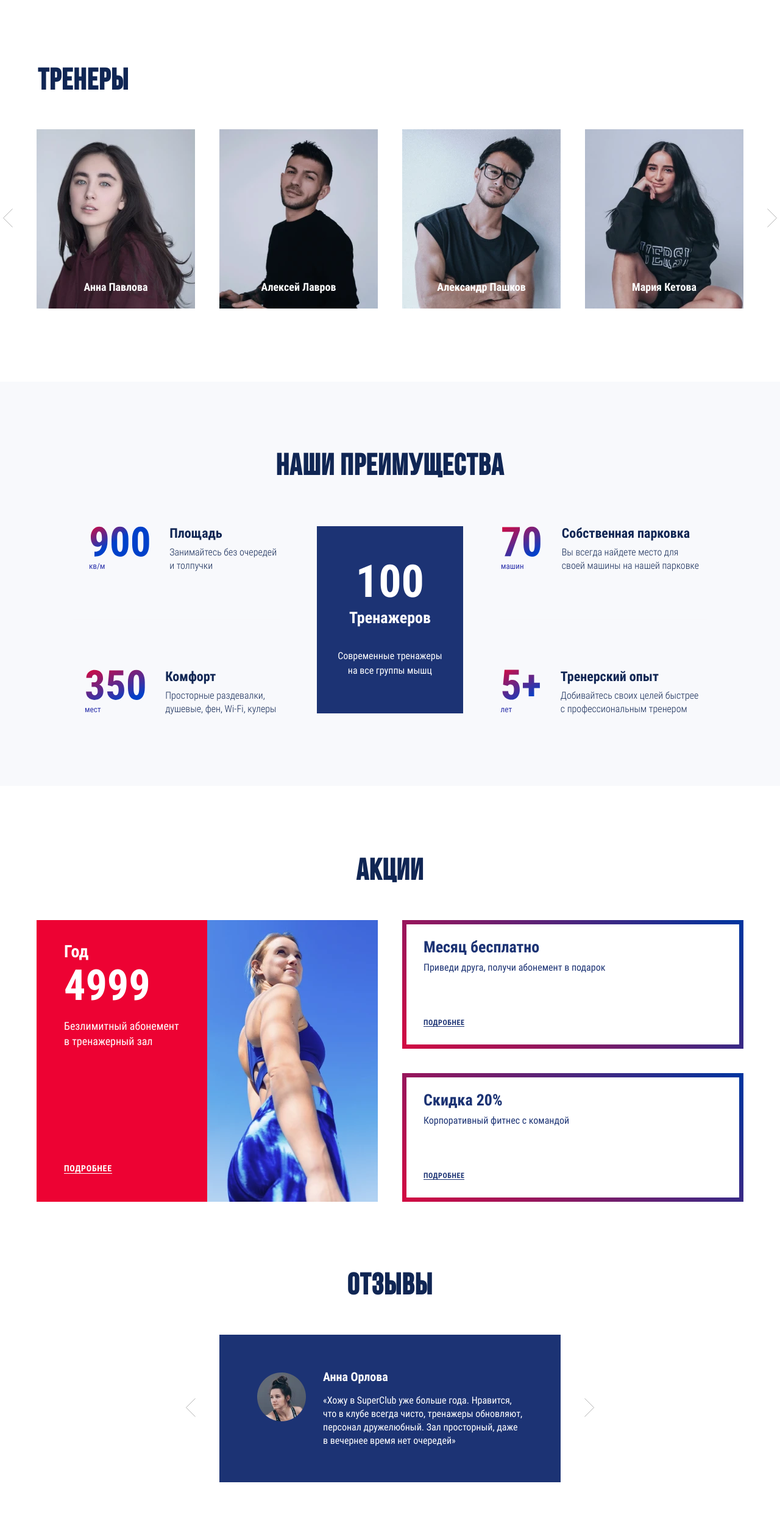
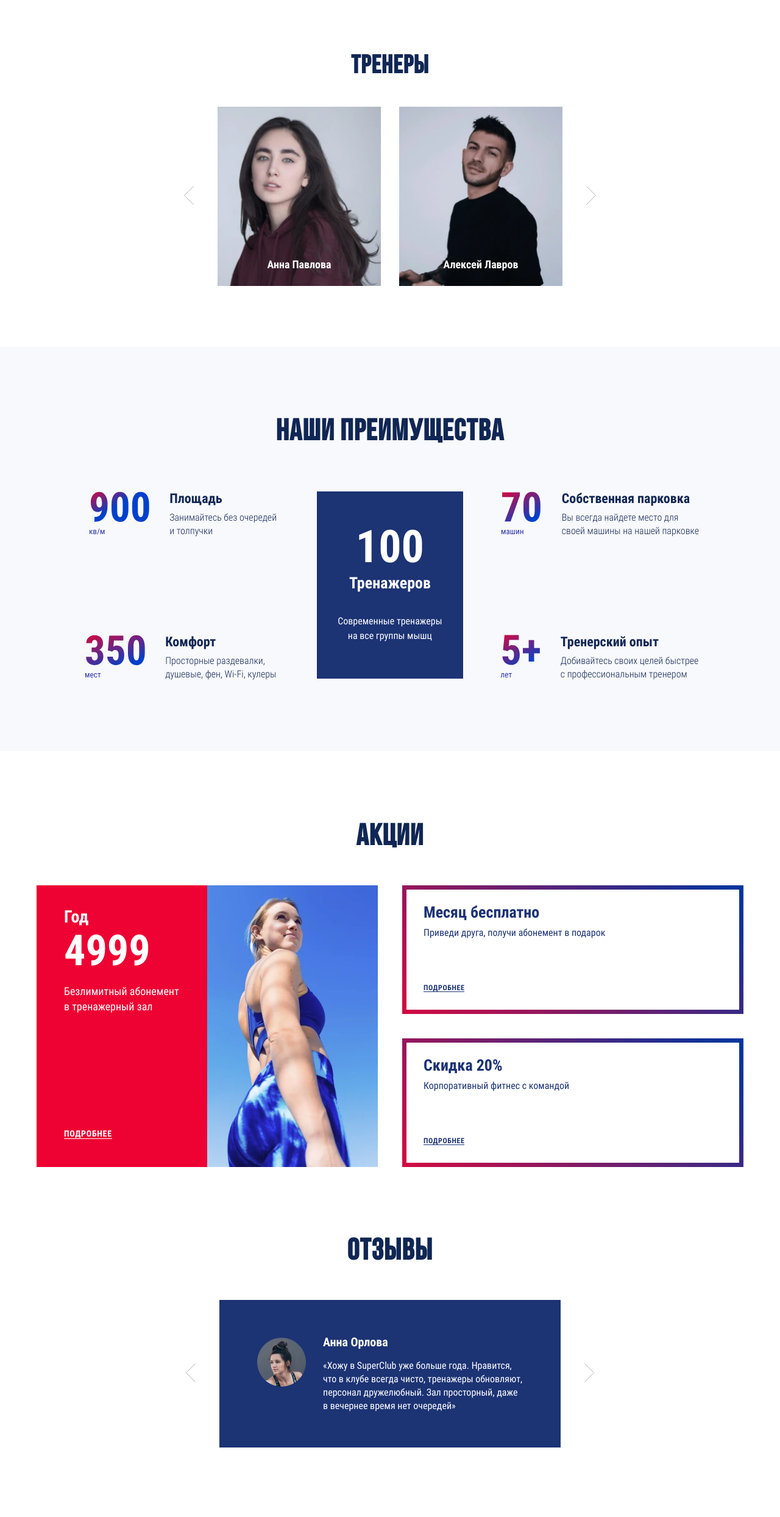
Before and after one commit to kozyrevfrontend/supergym, a website: page source/index.html in a window 1280 px wide. Shown: the part 2892-5380 px from the top of the page at 61% size. Drawn offline with nearby package versions, Linux system fonts and the light colour scheme; files that its build step writes are made by us from their sources; files whose address does not match are found by name.

Commit message:
добавляет кастомный слайдер

```diff
--- a/source/index.html
+++ b/source/index.html
@@ -244,9 +244,9 @@
     <section class="coaches">
       <h2 class="coaches__title">Тренеры</h2>
       <div class="coaches__container">
-        <div class="coaches__container-inner swiper-container">
-          <ul class="coaches__list swiper-wrapper">
-            <li class="coaches__item swiper-slide trainer">
+        <div class="coaches__container-inner">
+          <ul class="coaches__list slider">
+            <li class="coaches__item slide trainer">
               <div class="trainer__wrapper-inner">
                 <h3>Анна Павлова</h3>
                 <p>CrossFit</p>
@@ -264,7 +264,7 @@
                 </div>
               </div>
             </li>
-            <li class="coaches__item swiper-slide trainer">
+            <li class="coaches__item slide trainer">
               <div class="trainer__wrapper-inner">
                 <h3>Алексей Лавров</h3>
                 <p>CrossFit</p>
@@ -282,7 +282,7 @@
                 </div>
               </div>
             </li>
-            <li class="coaches__item swiper-slide trainer">
+            <li class="coaches__item slide trainer">
               <div class="trainer__wrapper-inner">
                 <h3>Александр Пашков</h3>
                 <p>CrossFit</p>
@@ -300,7 +300,7 @@
                 </div>
               </div>
             </li>
-            <li class="coaches__item swiper-slide trainer">
+            <li class="coaches__item slide trainer">
               <div class="trainer__wrapper-inner">
                 <h3>Мария Кетова</h3>
                 <p>CrossFit</p>
@@ -318,7 +318,7 @@
                 </div>
               </div>
             </li>
-            <li class="coaches__item swiper-slide trainer">
+            <li class="coaches__item slide trainer">
               <div class="trainer__wrapper-inner">
                 <h3>Анна Павлова</h3>
                 <p>CrossFit</p>
@@ -336,7 +336,7 @@
                 </div>
               </div>
             </li>
-            <li class="coaches__item swiper-slide trainer">
+            <li class="coaches__item slide trainer">
               <div class="trainer__wrapper-inner">
                 <h3>Алексей Лавров</h3>
                 <p>CrossFit</p>
@@ -354,7 +354,7 @@
                 </div>
               </div>
             </li>
-            <li class="coaches__item swiper-slide trainer">
+            <li class="coaches__item slide trainer">
               <div class="trainer__wrapper-inner">
                 <h3>Александр Пашков</h3>
                 <p>CrossFit</p>
@@ -372,7 +372,7 @@
                 </div>
               </div>
             </li>
-            <li class="coaches__item swiper-slide trainer">
+            <li class="coaches__item slide trainer">
               <div class="trainer__wrapper-inner">
                 <h3>Мария Кетова</h3>
                 <p>CrossFit</p>
@@ -391,12 +391,12 @@
               </div>
             </li>
           </ul>
-          <button class="swiper-button-next coaches__button coaches__button--next">
+          <button class="next coaches__button coaches__button--next">
             <svg width="18" height="32">
               <use href="img/sprite_auto.svg#icon-arrow-right"></use>
             </svg>
           </button>
-          <button class="swiper-button-prev coaches__button coaches__button--prev">
+          <button class="prev coaches__button coaches__button--prev">
             <svg width="18" height="32">
               <use href="img/sprite_auto.svg#icon-arrow-left"></use>
             </svg>
@@ -479,8 +479,22 @@
     <section class="feedback">
       <h2 class="feedback__title">Отзывы</h2>
       <div class="feedback__container">
-        <ul class="feedback__list">
-          <li class="feedback__item comment">
+        <div class="feedback__container-inner">
+          <ul class="feedback__list slider">
+            <li class="feedback__item comment slide">
+              <blockquote>
+                <h3>Анна Орлова</h3>
+                <p>«Хожу в SuperClub уже больше года. Нравится, что в клубе всегда чисто, тренажеры обновляют, персонал дружелюбный. Зал просторный, даже в вечернее время нет очередей»</p>
+              </blockquote>
+              <div class="comment__img-container">
+                <picture>
+                  <source type="image/webp" srcset="img/feedback-avatar-orlova@1x.webp 1x, img/feedback-avatar-orlova@2x.webp 2x">
+                  <!-- 1х: 80px; 2x: 160px -->
+                  <img src="img/feedback-avatar-orlova@1x.png" srcset="img/feedback-avatar-orlova@2x.png 2x" alt="Анна Орлова" width="80" height="80">
+                </picture>
+              </div>
+            </li>
+            <li class="feedback__item comment slide">
               <blockquote>
                 <h3>Анна Орлова</h3>
                 <p>«Хожу в SuperClub уже больше года. Нравится, что в клубе всегда чисто, тренажеры обновляют, персонал дружелюбный. Зал просторный, даже в вечернее время нет очередей»</p>
@@ -494,16 +508,17 @@
               </div>
             </li>
           </ul>
-        <button class="feedback__button feedback__button--next">
+          <button class="next feedback__button feedback__button--next">
             <svg width="18" height="32">
               <use href="img/sprite_auto.svg#icon-arrow-right"></use>
             </svg>
           </button>
-        <button class="feedback__button feedback__button--prev">
+          <button class="prev feedback__button feedback__button--prev">
             <svg width="18" height="32">
               <use href="img/sprite_auto.svg#icon-arrow-left"></use>
             </svg>
           </button>
+        </div>
       </div>
     </section>
     <div class="main__wrapper">
@@ -609,25 +624,5 @@
   </footer>
   <script src="js/vendor.js"></script>
   <script src="js/main.js"></script>
-  <script>
-    var swiperCoaches = new Swiper('.coaches__container-inner', {
-      breakpoints: {
-        1024: {
-          slidesPerView: 4,
-          spaceBetween: 40,
-          slidesPerGroup: 4
-        },
-        768: {
-          slidesPerView: 2,
-          spaceBetween: 30,
-          slidesPerGroup: 2
-        }
-      },
-      navigation: {
-        nextEl: '.swiper-button-next',
-        prevEl: '.swiper-button-prev',
-      }
-    });
-  </script>
 </body>
 </html>
--- a/source/js/main.js
+++ b/source/js/main.js
@@ -281,3 +281,148 @@
     return delay;
   }
 }());
+
+// Слайдеры
+(function () {
+  var CreateSlider = function(domNode, config) {
+    this.slidesContainer = domNode;
+    this.slider = this.slidesContainer.querySelector('.slider');
+    this.slides = this.slider.querySelectorAll('.slide');
+    this.prevBtn = this.slidesContainer.querySelector('.prev');
+    this.nextBtn = this.slidesContainer.querySelector('.next');
+    this.slidesCount = this.slides.length;
+    this.position = 0;
+    this.config = config;
+
+    this.init();
+  };
+
+  CreateSlider.prototype = {
+    init: function () {
+      var self = this;
+
+      this.checkBtns();
+      this.addClick();
+
+      this.slider.style.transition = '0.5s';
+
+      window.addEventListener('resize', function () {
+        self.checkBtns();
+
+        self.addClick();
+      });
+    },
+
+    findSuitableCfg: function() {
+      var suitableCfg = this.config.find((cfg) => window.matchMedia(`(min-width: ${cfg.screenWidth}px)`).matches);
+
+      return suitableCfg;
+    },
+
+    setPosition: function() {
+      this.slider.style.transform = 'translateX(' + this.position + 'px)';
+    },
+
+    checkBtns: function() {
+      var myConfig = this.findSuitableCfg();
+
+      if (this.position === 0) {
+        this.prevBtn.setAttribute('disabled', 'disabled');
+      } else {
+        this.prevBtn.removeAttribute('disabled');
+      }
+
+      if (this.position <= -(this.slidesCount - myConfig.slidesToShow) * (myConfig.slideWidth + myConfig.slideGap)) {
+          this.nextBtn.setAttribute('disabled', 'disabled');
+      } else {
+        this.nextBtn.removeAttribute('disabled');
+      }
+    },
+
+    addClick: function() {
+      var myConfig = this.findSuitableCfg();
+      var self = this;
+
+      this.prevBtn.addEventListener('click', function () {
+        var slidesLeft = Math.abs(self.position) / (myConfig.slideWidth + myConfig.slideGap);
+        var movePosition = (myConfig.slideWidth + myConfig.slideGap) * myConfig.slidesToScroll;
+
+        if (slidesLeft >= myConfig.slidesToScroll) {
+          self.position += movePosition;
+        } else {
+          self.position += slidesLeft * (myConfig.slideWidth + myConfig.slideGap);
+        }
+
+        self.setPosition();
+        self.checkBtns();
+      });
+
+      this.nextBtn.addEventListener('click', function () {
+        var slidesLeft = Math.floor(self.slidesCount - (Math.abs(self.position) + myConfig.slidesToShow * myConfig.slideWidth + (myConfig.slidesToShow - 1) * myConfig.slideGap) / (myConfig.slideWidth + myConfig.slideGap));
+        var movePosition = (myConfig.slideWidth + myConfig.slideGap) * myConfig.slidesToScroll;
+
+        if (slidesLeft >= myConfig.slidesToScroll) {
+          self.position -= movePosition;
+        } else {
+          self.position -= slidesLeft * (myConfig.slideWidth + myConfig.slideGap);
+        }
+
+        self.setPosition();
+        self.checkBtns();
+      });
+    }
+  }
+
+
+
+  var configCoaches = [
+    {
+      screenWidth: 1301,
+      slidesToScroll: 1,
+      slidesToShow: 4,
+      slideWidth: 260,
+      slideGap: 40
+    },
+    {
+      screenWidth: 768,
+      slidesToScroll: 1,
+      slidesToShow: 2,
+      slideWidth: 268,
+      slideGap: 30
+    },
+    {
+      screenWidth: 320,
+      slidesToScroll: 1,
+      slidesToShow: 1,
+      slideWidth: 226,
+      slideGap: 30
+    }
+  ];
+
+  var configFeedback = [
+    {
+      screenWidth: 1024,
+      slidesToScroll: 1,
+      slidesToShow: 1,
+      slideWidth: 560,
+      slideGap: 0
+    },
+    {
+      screenWidth: 768,
+      slidesToScroll: 1,
+      slidesToShow: 1,
+      slideWidth: 566,
+      slideGap: 0
+    },
+    {
+      screenWidth: 320,
+      slidesToScroll: 1,
+      slidesToShow: 1,
+      slideWidth: 226,
+      slideGap: 0
+    }
+  ];
+
+  var coachesSlider = new CreateSlider(document.querySelector('.coaches__container-inner'), configCoaches);
+  var feedbackSlider = new CreateSlider(document.querySelector('.feedback__container-inner'), configFeedback);
+})();
--- a/source/sass/blocks/coaches.scss
+++ b/source/sass/blocks/coaches.scss
@@ -39,6 +39,11 @@
 
 .coaches__item {
   flex-shrink: 0;
+  margin-right: 40px;
+
+  &:last-child {
+    margin-right: 0;
+  }
 }
 
 .coaches__button {
@@ -68,7 +73,7 @@
   }
 }
 
-@media (max-width: $tablet-width) {
+@media (max-width: 1300px) {
   .coaches {
     max-width: 678px;
     padding-top: 36px;
@@ -82,6 +87,10 @@
 
     font-size: 42px;
     line-height: 42px;
+  }
+
+  .coaches__item {
+    margin-right: 30px;
   }
 }
 
--- a/source/sass/blocks/comment.scss
+++ b/source/sass/blocks/comment.scss
@@ -6,7 +6,6 @@
   padding-left: 170px;
 
   background-color: #1c3374;
-  box-shadow: 0 0 40px rgba(#1c3374, 0.2%);
 
   blockquote {
     width: 328px;
--- a/source/sass/blocks/feedback.scss
+++ b/source/sass/blocks/feedback.scss
@@ -23,7 +23,9 @@
   margin: 0 auto;
   padding-left: 56px;
   padding-right: 56px;
+}
 
+.feedback__container-inner {
   overflow: hidden;
 }
 
@@ -31,6 +33,10 @@
   @include list-reset;
 
   display: flex;
+}
+
+.feedback__item {
+  flex-shrink: 0;
 }
 
 .feedback__button {
--- a/source/sass/blocks/trainer.scss
+++ b/source/sass/blocks/trainer.scss
@@ -1,6 +1,7 @@
 .trainer {
   position: relative;
 
+  width: 260px;
   min-height: 294px;
 
   &:hover {
@@ -117,7 +118,11 @@
   }
 }
 
-@media (max-width: $tablet-width) {
+@media (max-width: 1300px) {
+  .trainer {
+    width: 268px;
+  }
+
   .trainer__img-container {
     img {
       width: 100%;
@@ -138,6 +143,7 @@
 
 @media (max-width: $mobile-width) {
   .trainer {
+    width: 226px;
     min-height: 274px;
   }
 
```
Also changed, not shown: build/css/style.min.css, build/index.html, build/js/main.js, 1 other file. Lines whose indentation alone changed are shown as unchanged.
